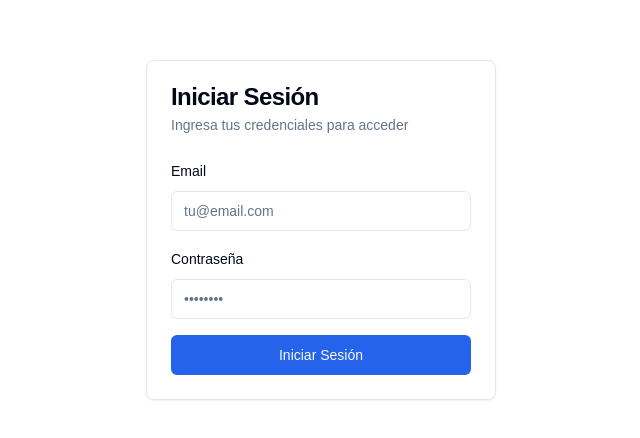
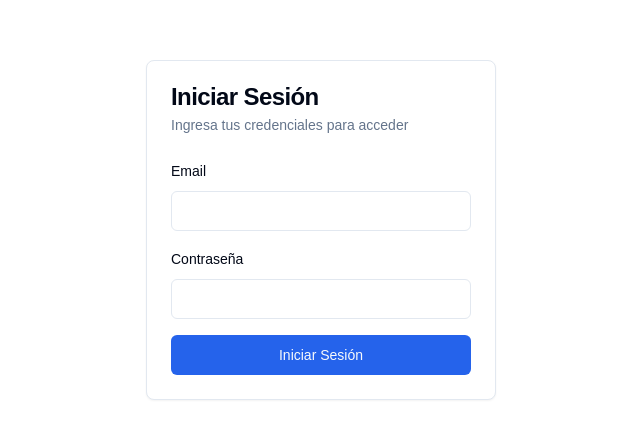
Before and after one commit to NikeBoy128/carwash_frontend, a Next.js app: page / in a window 1280 px wide. Shown: the part 170-608 px from the top of the page, without its empty margins (319-959 px from the left). Built offline with nearby package versions, Linux system fonts and the light colour scheme.

Commit message:
Refactor login form inputs

```diff
--- a/components/login.tsx
+++ b/components/login.tsx
@@ -51,7 +51,7 @@ export default function LoginForm() {
                 <FormItem>
                   <FormLabel>Email</FormLabel>
                   <FormControl>
-                    <Input placeholder="tu@email.com" type="email" {...field} />
+                    <Input type="email" {...field} />
                   </FormControl>
                   <FormMessage />
                 </FormItem>
@@ -64,7 +64,7 @@ export default function LoginForm() {
                 <FormItem>
                   <FormLabel>Contraseña</FormLabel>
                   <FormControl>
-                    <Input placeholder="••••••••" type="password" {...field} />
+                    <Input type="password" {...field} />
                   </FormControl>
                   <FormMessage />
                 </FormItem>
```
